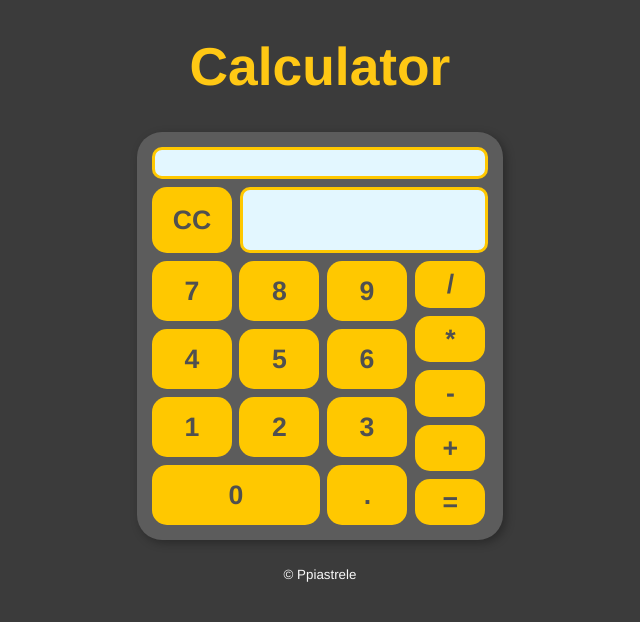
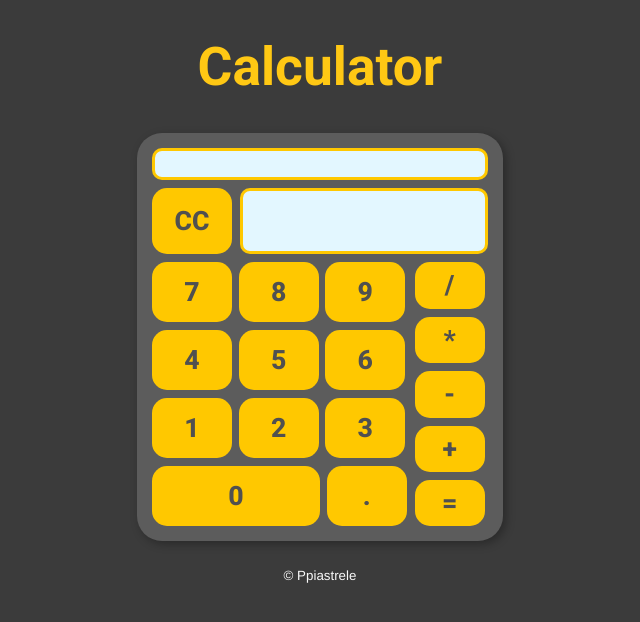
Before and after one commit to ppiastrele/Calculator, a PHP site: page / in a window 1280 px wide. Shown: the top 622 px of the page, without its empty margins (320-960 px from the left). Run offline with PHP 8.4, Linux system fonts and the light colour scheme.

Commit message:
font change

```diff
--- a/style.css
+++ b/style.css
@@ -1,7 +1,11 @@
+@import url('https://fonts.googleapis.com/css?family=Roboto:100,200,300,400,500,600,700,800,900&display=swap');
+
 body {
     background-color: rgb(59, 59, 59);
     color: rgb(250,250,250);
-    font: normal 20pt Helvetica;
+    font-weight: normal;
+    font-size: 20pt;
+    font-family: 'Roboto', sans-serif;
 
     -webkit-user-select: none;
     -khtml-user-select: none;
@@ -73,9 +77,9 @@ div.numpadClick, div.button:active{
 div#display{
     color: rgb(80, 80, 80);
     font-weight: 800;
-    width: 212px;
+    width: 218px;
     height: 30px;
-    padding: 15px 15px 15px 15px;
+    padding: 15px 12px 15px 12px;
     text-align: right;
     line-height: 30px;
     border-radius: 10px;
```
